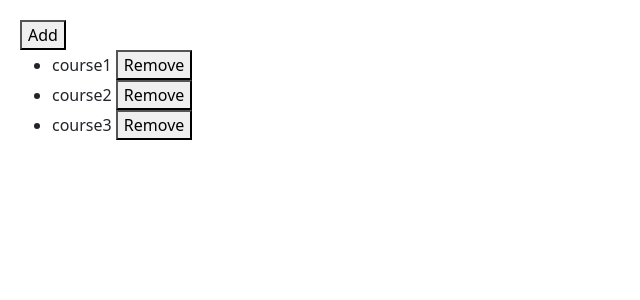
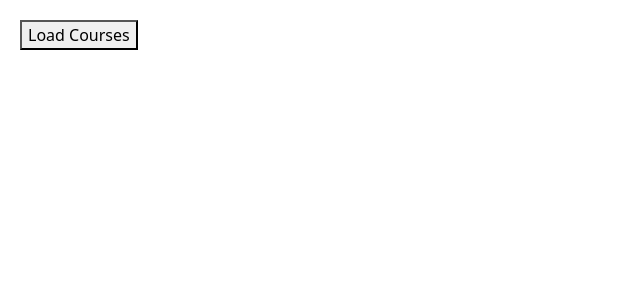
Before and after one commit to ajisrael/mosh-angular, an Angular app in the folder hello-world/: page / in a window 1280 px wide. Shown: the top 300 px of the page, without its empty margins (0-640 px from the left). Built offline with nearby package versions, Linux system fonts and the light colour scheme.

Commit message:
change detection performance

```diff
--- a/hello-world/src/app/app.component.html
+++ b/hello-world/src/app/app.component.html
@@ -1,7 +1,6 @@
-<button (click)="onAdd()">Add</button>
+<button (click)="loadCourses()">Load Courses</button>
 <ul>
-    <li *ngFor="let course of courses; index as i">
+    <li *ngFor="let course of courses; trackBy: trackCourse">
         {{ course.name }}
-        <button (click)="onRemove(i)">Remove</button>
     </li>
 </ul>
--- a/hello-world/src/app/app.component.ts
+++ b/hello-world/src/app/app.component.ts
@@ -7,17 +7,17 @@
   styleUrls: ['./app.component.css'],
 })
 export class AppComponent {
-  courses = [
-    { id: 1, name: 'course1' },
-    { id: 2, name: 'course2' },
-    { id: 3, name: 'course3' },
-  ]
+  courses:any[] = [];
 
-  onAdd() {
-    this.courses.push({ id: 4, name: 'course4' })
+  loadCourses() {
+    this.courses = [
+      { id: 1, name: 'course1' },
+      { id: 2, name: 'course2' },
+      { id: 3, name: 'course3' },
+    ]
   }
 
-  onRemove(index: number) {
-    this.courses.splice(index, 1);
+  trackCourse(index: number, course: any) {
+    return [course ? course.id : undefined]
   }
 }
```
